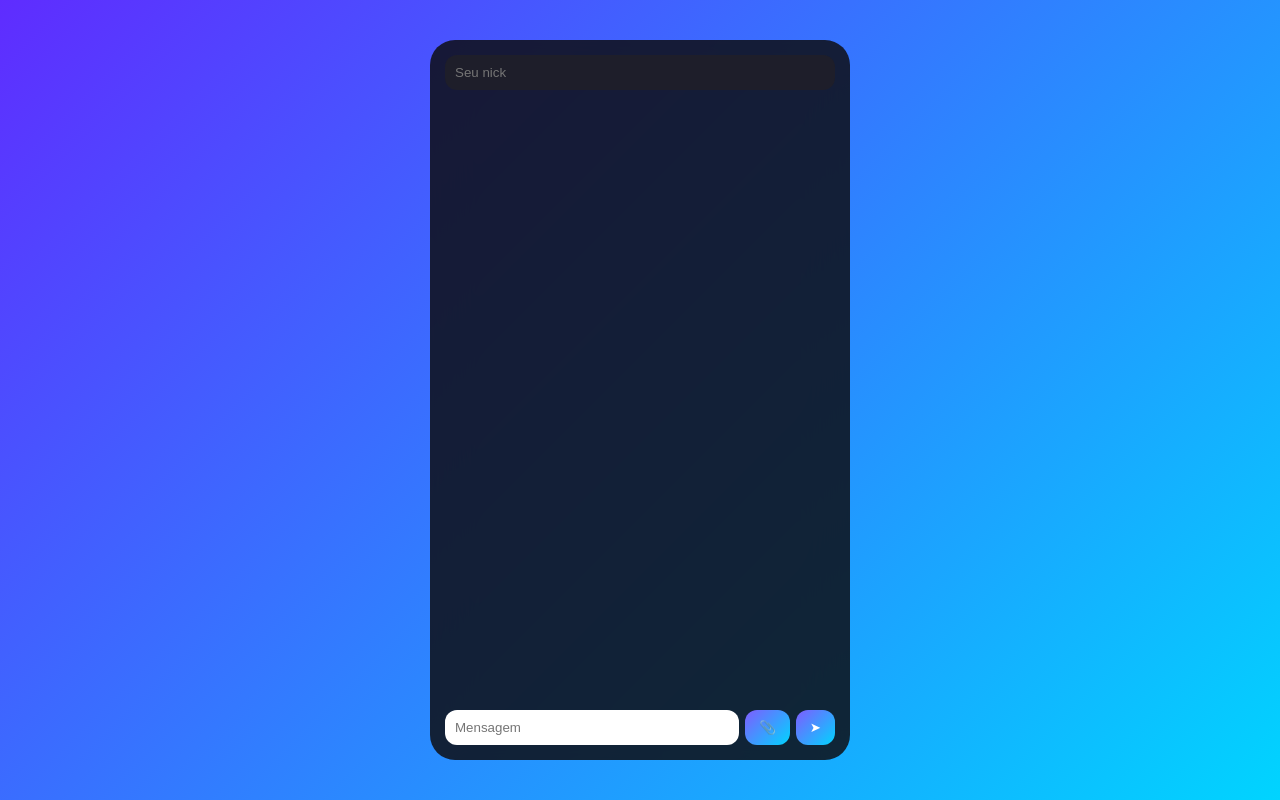
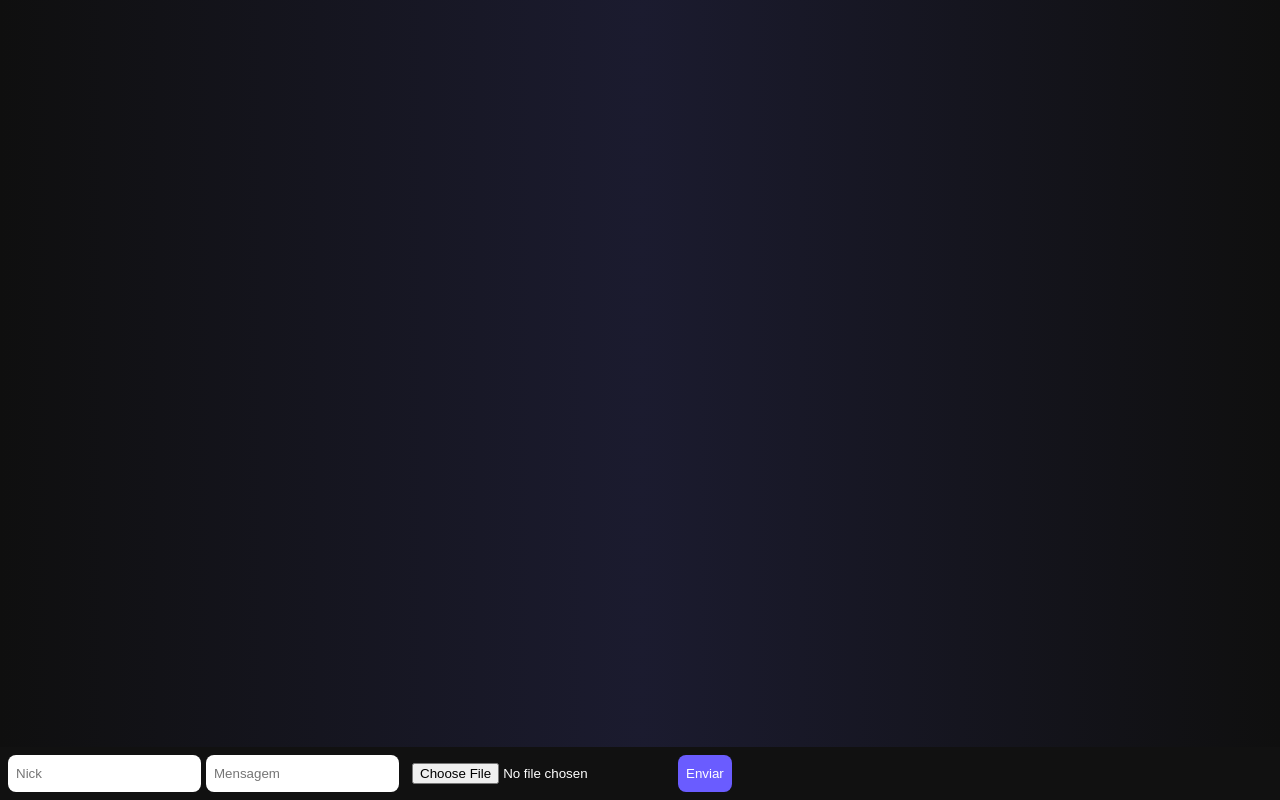
Before and after one commit to luksluckas-png/chat-web-python1, a Flask app: page / in a window 1280 px wide. Run offline with Flask 3, Linux system fonts and the light colour scheme; some libraries are stand-ins or nearby versions.

Commit message:
Update index.html

```diff
--- a/templates/index.html
+++ b/templates/index.html
@@ -4,181 +4,138 @@
 <meta charset="UTF-8">
 <meta name="viewport" content="width=device-width, initial-scale=1.0">
 
-<title>Chat Web</title>
-
+<title>Chat</title>
 <script src="https://cdn.socket.io/4.7.2/socket.io.min.js"></script>
 
 <style>
-* {
-    box-sizing: border-box;
-}
-
 body {
+    background: radial-gradient(circle, #1b1b2f, #0f0f0f);
+    font-family: Arial;
+    color: white;
     margin: 0;
-    min-height: 100vh;
-    font-family: "Segoe UI", sans-serif;
-    background: linear-gradient(135deg, #5f2cff, #00d4ff);
-    display: flex;
-    justify-content: center;
-    align-items: center;
-}
-
-#app {
-    width: 100%;
-    max-width: 420px;
-    height: 90vh;
-    background: rgba(15, 15, 20, 0.85);
-    backdrop-filter: blur(20px);
-    border-radius: 25px;
-    padding: 15px;
-    display: flex;
-    flex-direction: column;
-}
-
-#top {
-    display: flex;
-    gap: 10px;
-    margin-bottom: 10px;
-}
-
-#nick {
-    flex: 1;
-    padding: 10px;
-    border-radius: 12px;
-    border: none;
-    background: #1e1e2a;
-    color: white;
 }
 
 #chat {
-    flex: 1;
-    overflow-y: auto;
-    padding-right: 5px;
+    max-width: 600px;
+    margin: auto;
+    padding: 10px;
 }
 
 .msg {
-    background: #1e1e2a;
-    border-radius: 15px;
+    background: rgba(255,255,255,0.08);
     padding: 10px;
+    border-radius: 12px;
     margin-bottom: 8px;
-    animation: fadeUp 0.3s ease;
+    animation: fade 0.3s ease;
 }
 
-.nick {
-    font-size: 12px;
-    opacity: 0.7;
-    margin-bottom: 4px;
+@keyframes fade {
+    from {opacity:0; transform:translateY(5px)}
+    to {opacity:1}
 }
 
-.img-chat {
+img {
     max-width: 100%;
-    border-radius: 12px;
+    border-radius: 10px;
     margin-top: 5px;
 }
 
-#input-area {
-    display: flex;
-    gap: 6px;
-    margin-top: 10px;
+audio {
+    width: 100%;
+    margin-top: 5px;
 }
 
-#msg {
-    flex: 1;
-    padding: 10px;
-    border-radius: 12px;
+#input {
+    position: fixed;
+    bottom: 0;
+    width: 100%;
+    background: #111;
+    padding: 8px;
+    display: flex;
+    gap: 5px;
+}
+
+input, button {
+    border-radius: 8px;
     border: none;
+    padding: 8px;
 }
 
 button {
-    background: linear-gradient(135deg, #7f5cff, #00d4ff);
-    border: none;
+    background: #6a5cff;
     color: white;
-    border-radius: 12px;
-    padding: 10px 14px;
-}
-
-@keyframes fadeUp {
-    from {
-        opacity: 0;
-        transform: translateY(10px);
-    }
-    to {
-        opacity: 1;
-        transform: translateY(0);
-    }
 }
 </style>
 </head>
 
 <body>
 
-<div id="app">
+<div id="chat"></div>
 
-    <div id="top">
-        <input id="nick" placeholder="Seu nick">
-    </div>
-
-    <div id="chat"></div>
-
-    <div id="input-area">
-        <input id="msg" placeholder="Mensagem">
-        <input type="file" id="fileInput" hidden>
-        <button onclick="document.getElementById('fileInput').click()">📎</button>
-        <button onclick="enviar()">➤</button>
-    </div>
-
+<div id="input">
+    <input id="nick" placeholder="Nick">
+    <input id="msg" placeholder="Mensagem">
+    <input type="file" id="file">
+    <button onclick="enviar()">Enviar</button>
 </div>
 
 <script>
 const socket = io()
+const chat = document.getElementById("chat")
+const nickInput = document.getElementById("nick")
+
+nickInput.value = localStorage.getItem("nick") || ""
+
+nickInput.onchange = () => {
+    localStorage.setItem("nick", nickInput.value)
+}
 
 function enviar() {
     const msg = document.getElementById("msg")
-    const nick = document.getElementById("nick").value || "Alguém"
+    if (!msg.value) return
 
-    if (msg.value.trim() !== "") {
-        socket.send(`${nick}: ${msg.value}`)
-        msg.value = ""
-    }
+    socket.send({
+        nick: nickInput.value || "Anon",
+        tipo: "texto",
+        texto: msg.value
+    })
+
+    msg.value = ""
 }
 
-document.getElementById("fileInput").addEventListener("change", () => {
-    const file = fileInput.files[0]
-    if (!file) return
+document.getElementById("file").addEventListener("change", () => {
+    const f = document.getElementById("file").files[0]
+    if (!f) return
 
-    const formData = new FormData()
-    formData.append("file", file)
-    formData.append("nick", document.getElementById("nick").value || "Alguém")
+    const form = new FormData()
+    form.append("file", f)
+    form.append("nick", nickInput.value || "Anon")
 
-    fetch("/upload", {
-        method: "POST",
-        body: formData
-    })
-
-    fileInput.value = ""
+    fetch("/upload", { method: "POST", body: form })
 })
 
-socket.on("message", (data) => {
-    const chat = document.getElementById("chat")
+socket.on("message", data => {
+    const div = document.createElement("div")
+    div.className = "msg"
 
-    if (typeof data === "string") {
-        chat.innerHTML += `
-            <div class="msg">
-                ${data}
-            </div>
-        `
-    } else if (data.tipo === "arquivo") {
-        if (data.nome.match(/\.(jpg|jpeg|png|gif|webp)$/i)) {
-            chat.innerHTML += `
-                <div class="msg">
-                    <div class="nick">${data.nick}</div>
-                    <img src="${data.url}" class="img-chat">
-                </div>
-            `
-        }
+    if (data.tipo === "texto") {
+        div.innerHTML = `<b>${data.nick}:</b> ${data.texto}`
     }
 
-    chat.scrollTop = chat.scrollHeight
+    if (data.tipo === "imagem") {
+        div.innerHTML = `<b>${data.nick}</b><br><img src="${data.url}">`
+    }
+
+    if (data.tipo === "audio") {
+        div.innerHTML = `<b>${data.nick}</b><br><audio controls src="${data.url}"></audio>`
+    }
+
+    if (data.tipo === "arquivo") {
+        div.innerHTML = `📁 <a href="${data.url}" target="_blank">${data.nome}</a>`
+    }
+
+    chat.appendChild(div)
+    window.scrollTo(0, document.body.scrollHeight)
 })
 </script>
 
```
